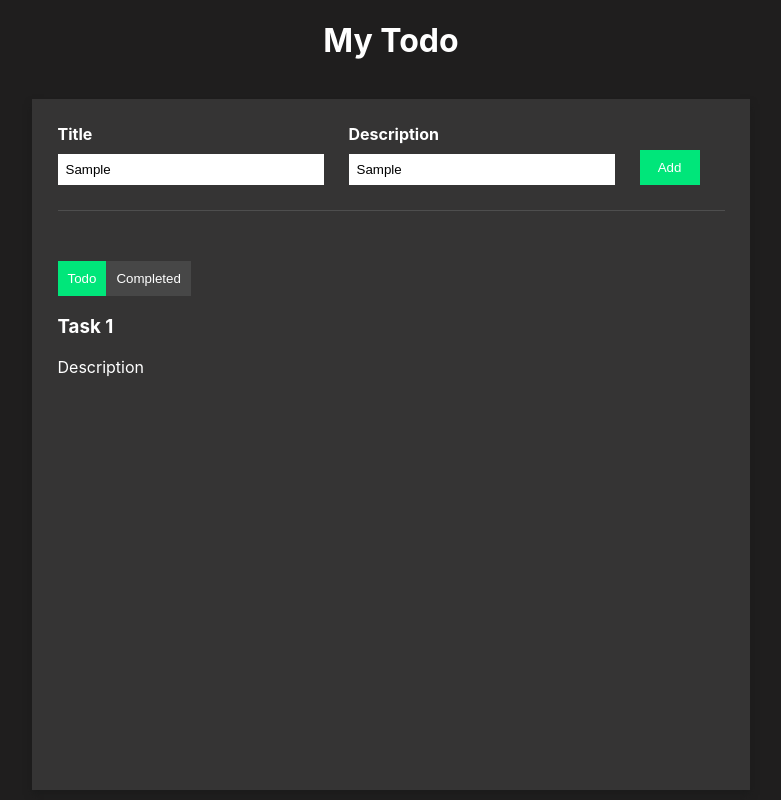
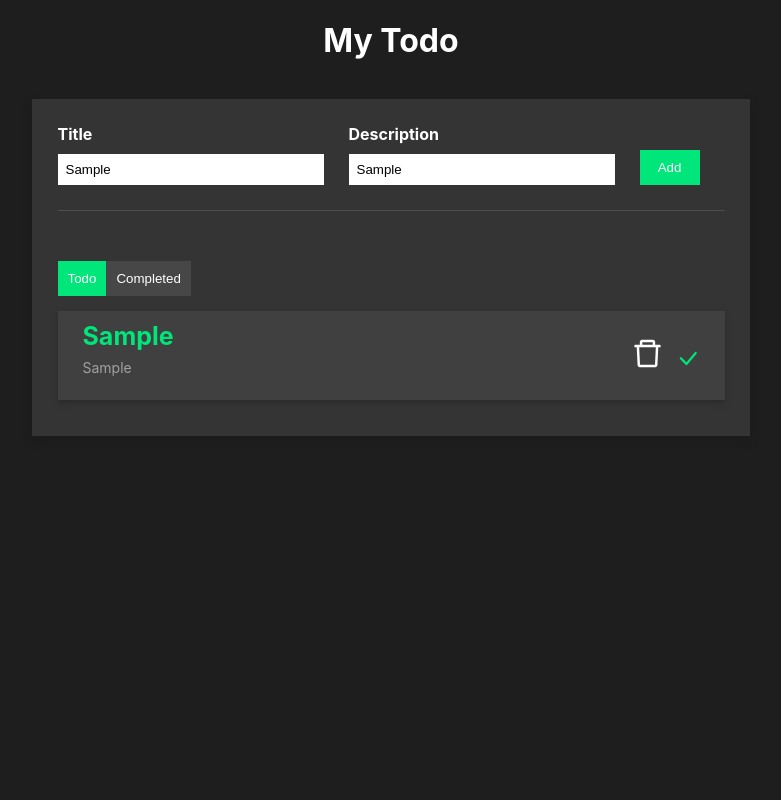
Before and after one commit to AkshitKumarBansal/React_Projects, a React (Create React App) app in the folder todo-app/: page / in a window 1280 px wide. Both pictures are taken after typing "Sample", "Sample" into the empty fields and a click on the button "Add". Shown: the whole page, without its empty margins (249-1030 px from the left). Built offline with nearby package versions, Linux system fonts and the light colour scheme.

Commit message:
Add the todolist feature

```diff
--- a/todo-app/package.json
+++ b/todo-app/package.json
@@ -9,6 +9,7 @@
     "@testing-library/user-event": "^13.5.0",
     "react": "^19.2.6",
     "react-dom": "^19.2.6",
+    "react-icons": "^5.6.0",
     "react-scripts": "5.0.1",
     "web-vitals": "^2.1.4"
   },
--- a/todo-app/src/App.css
+++ b/todo-app/src/App.css
@@ -15,7 +15,7 @@ h1 {
   margin-left: auto;
   margin-right: auto;
   margin-top: 3%;
-  height: 80vh;
+  max-height: 80vh;
   overflow-y: auto;
   box-shadow: 0px 5px 7px rgb(27, 27, 27);
 }
@@ -66,7 +66,7 @@ h1 {
   background-color: rgb(4, 196, 106);
 }
 
-.secondryBtn {
+.secondaryBtn {
   background-color: rgb(71, 71, 71);
   color: white;
   border: none;
@@ -80,3 +80,57 @@ h1 {
 .active {
   background-color: rgb(0, 230, 122);
 }
+
+.todo-list {
+  display: flex;
+  flex-direction: column;
+}
+
+.btn-area {
+  margin-bottom: 15px;
+}
+
+.todo-list-item {
+  background-color: #414040;
+  display: flex;
+  justify-content: space-between;
+  align-items: center;
+  padding: 25px;
+  padding-top: 10px;
+  padding-bottom: 10px;
+  margin-bottom: 10px;
+  box-shadow: 0px 3px 5px rgb(43, 42, 42);
+}
+
+.todo-list-item h3 {
+  font-size: 25px;
+  color: rgb(0, 230, 122);
+  font-weight: bold;
+  margin: 0;
+}
+
+.todo-list-item p {
+  font-size: 14px;
+  color: rgb(161, 161, 161);
+  margin-top: 8px;
+}
+
+.icon {
+  font-size: 35px;
+  cursor: pointer;
+}
+
+.icon:hover {
+  color: rgb(255, 0, 0);
+}
+
+.check-icon {
+  font-size: 25px;
+  margin-left: 10px;
+  color: rgb(0, 230, 122);
+  cursor: pointer;
+}
+
+.check-icon:hover {
+  color: rgb(4, 196, 106);
+}
--- a/todo-app/src/App.js
+++ b/todo-app/src/App.js
@@ -1,8 +1,32 @@
-import {useState} from 'react';
+import {useState, useEffect} from 'react';
 import './App.css';
+import { AiOutlineDelete } from 'react-icons/ai';
+import { BsCheckLg } from 'react-icons/bs';
 
 function App() {
   const [isCompleteScreen, setIsCompleteScreen] = useState(false);
+  const [allTodos, setTodos] = useState([]);
+  const [newTitle, setNewTitle] = useState('');
+  const [newDescription, setNewDescription] = useState('');
+  const handleAddTodo = () => {
+    let newTodoItem = {
+      title: newTitle,
+      description: newDescription,
+    }
+    let updatedTodos = [...allTodos];
+    updatedTodos.push(newTodoItem);
+    setTodos(updatedTodos);
+    localStorage.setItem('todolist', JSON.stringify(updatedTodos));
+  };
+
+  useEffect(() => {
+    let data = localStorage.getItem('todolist');
+    if (data) {
+      let savedTodo = JSON.parse(data);
+      setTodos(savedTodo);
+    }
+  }, []);
+
   return (
     <div className="App">
       <h1>My Todo</h1>
@@ -10,25 +34,35 @@ function App() {
         <div className="todo-input">
           <div className="todo-input-item">
             <label>Title</label>
-            <input type="text" placeholder="What's the task title?" />
+            <input type="text" value={newTitle} onChange={(e) => setNewTitle(e.target.value)} placeholder="What's the task title?" />
           </div>
           <div className="todo-input-item">
             <label>Description</label>
-            <input type="text" placeholder="What's the task description?" />
+            <input type="text" value={newDescription} onChange={(e) => setNewDescription(e.target.value)}placeholder="What's the task description?" />
           </div>
           <div className="todo-input-item">
-            <button type="button" className="primaryBtn">Add</button>
+            <button type="button" onClick={handleAddTodo} className="primaryBtn">Add</button>
           </div>
         </div>
         <div className="btn-area">
-          <button className={`secondryBtn ${isCompleteScreen===false && 'active'}`} onClick={() => setIsCompleteScreen(false)}>Todo</button>
-          <button className={`secondryBtn ${isCompleteScreen===true && 'active'}`} onClick={() => setIsCompleteScreen(true)}>Completed</button>
+          <button className={`secondaryBtn ${isCompleteScreen===false && 'active'}`} onClick={() => setIsCompleteScreen(false)}>Todo</button>
+          <button className={`secondaryBtn ${isCompleteScreen===true && 'active'}`} onClick={() => setIsCompleteScreen(true)}>Completed</button>
         </div>
         <div className="todo-list">
-          <div className="todo-list-item">
-            <h3>Task 1</h3>
-            <p>Description</p>
-          </div>
+          {allTodos.map((item, index) => {
+            return (
+              <div className="todo-list-item" key={index}>
+                <div>
+                  <h3>{item.title}</h3>
+                  <p>{item.description}</p>
+                </div>
+                <div>
+                  <AiOutlineDelete className="icon" />
+                  <BsCheckLg className="check-icon" />
+                </div>
+              </div>
+            )
+          })}
         </div>
       </div>
     </div>
```
Also changed, not shown: 1 other file (tests, documents, lock files or other folders).
